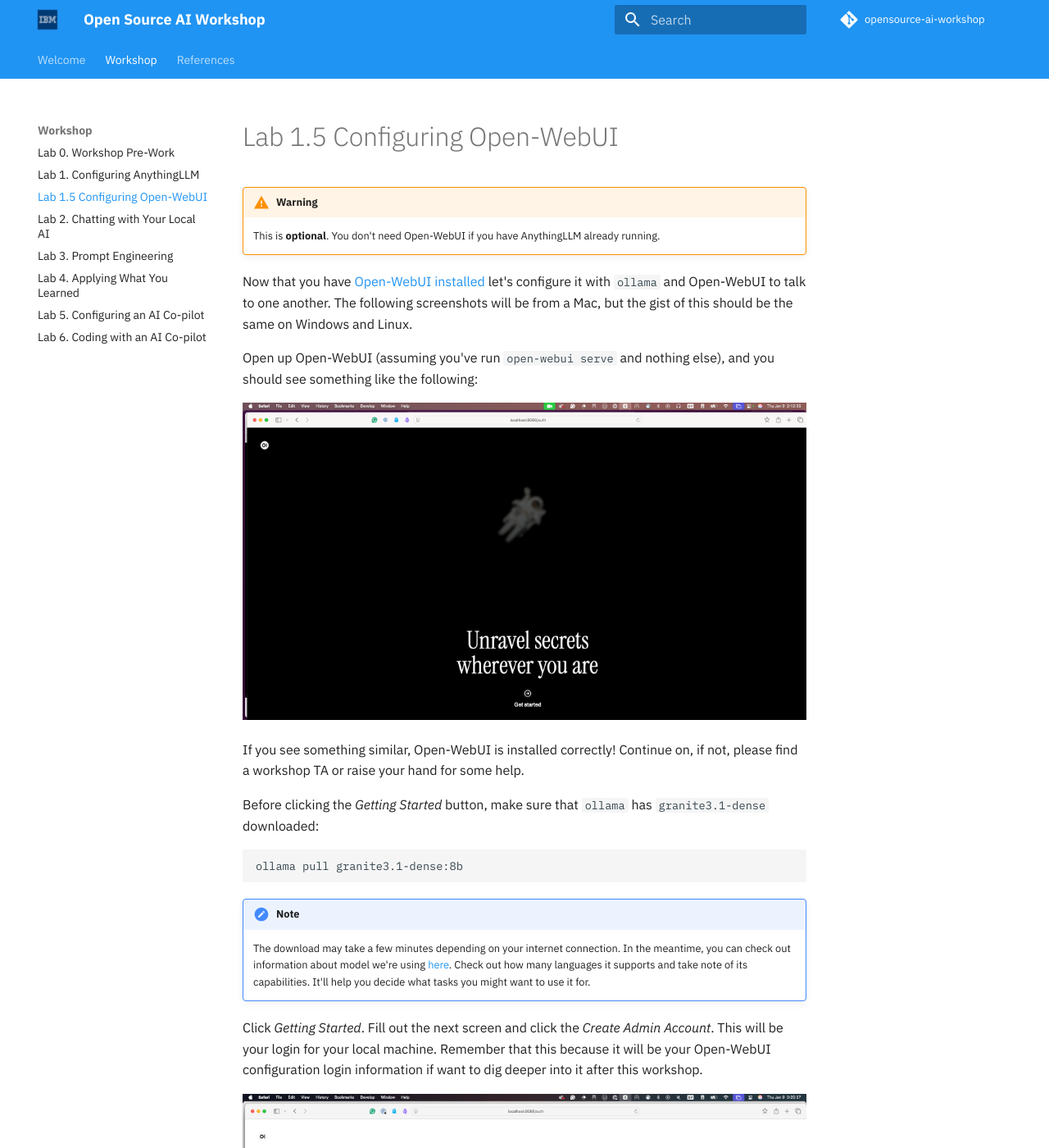
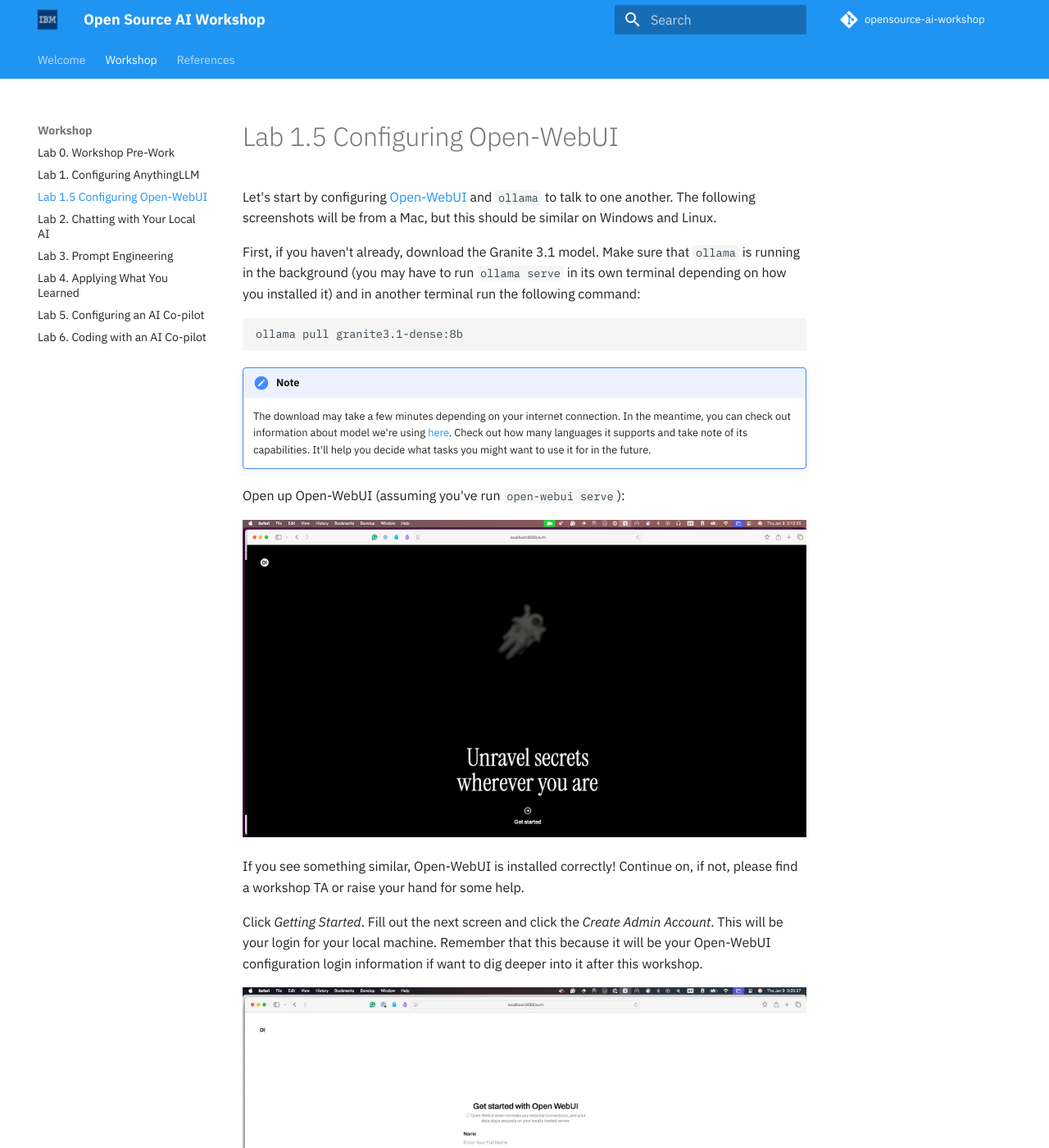
Before and after one commit to IBM/opensource-ai-workshop, an MkDocs documentation site: the page built from docs/lab-1.5/README.md, in a window 1280 px wide and 1400 px high. Shown: the whole window at 82% size. Built offline with MkDocs 1.6.1 and Material for MkDocs 9.7.7, drawn with Linux system fonts in a browser that asks for light colours; comment, search, counter and statistics services are not loaded; some of the changed text lies outside the part shown.

Commit message:
Sync anythingllm and openwebui
Signed-off-by: Rafael Vasquez <rafvasq21@gmail.com>

````diff
--- a/docs/lab-1.5/README.md
+++ b/docs/lab-1.5/README.md
@@ -4,25 +4,22 @@
 logo: images/ibm-blue-background.png
 ---
 
-!!! warning
-    This is **optional**. You don't need Open-WebUI if you have AnythingLLM already running.
+Let's start by configuring [Open-WebUI](../pre-work/README.md#installing-open-webui) and `ollama` to talk to one another. The following screenshots will be from a Mac, but this should be similar on Windows and Linux.
 
-Now that you have [Open-WebUI installed](../pre-work/README.md#installing-open-webui) let's configure it with `ollama` and Open-WebUI to talk to one another. The following screenshots will be from a Mac, but the gist of this should be the same on Windows and Linux.
-
-Open up Open-WebUI (assuming you've run `open-webui serve` and nothing else), and you should see something like the following:
-
-![default screen](../images/openwebui_open_screen.png)
-
-If you see something similar, Open-WebUI is installed correctly! Continue on, if not, please find a workshop TA or raise your hand for some help.
-
-Before clicking the *Getting Started* button, make sure that `ollama` has `granite3.1-dense` downloaded:
+First, if you haven't already, download the Granite 3.1 model. Make sure that `ollama` is running in the background (you may have to run `ollama serve` in its own terminal depending on how you installed it) and in another terminal run the following command:
 
 ```bash
 ollama pull granite3.1-dense:8b
 ```
 
 !!! note
-    The download may take a few minutes depending on your internet connection. In the meantime, you can check out information about model we're using [here](https://ollama.com/library/granite3.1-dense). Check out how many languages it supports and take note of its capabilities. It'll help you decide what tasks you might want to use it for.
+    The download may take a few minutes depending on your internet connection. In the meantime, you can check out information about model we're using [here](https://ollama.com/library/granite3.1-dense). Check out how many languages it supports and take note of its capabilities. It'll help you decide what tasks you might want to use it for in the future.
+
+Open up Open-WebUI (assuming you've run `open-webui serve`):
+
+![default screen](../images/openwebui_open_screen.png)
+
+If you see something similar, Open-WebUI is installed correctly! Continue on, if not, please find a workshop TA or raise your hand for some help.
 
 Click *Getting Started*. Fill out the next screen and click the *Create Admin Account*. This will be your login for your local machine. Remember that this because it will be your Open-WebUI configuration login information if want to dig deeper into it after this workshop.
 
@@ -41,4 +38,4 @@
 
 You may notice that your answer is slighty different then the screen shot above. This is expected and nothing to worry about!
 
-**Congratulations!** Now you have Open-WebUI running and it's configured to work with `granite3.1-dense` and `ollama`. Have a quick chat with your model before moving on to the next lab!
+**Congratulations!** Now you have Open-WebUI running and it's configured to work with `granite3.1-dense` and `ollama`. Move on to the next lab and have a chat with your model!
````
Also changed, not shown: docs/lab-1/README.md (+2 -2 lines).
